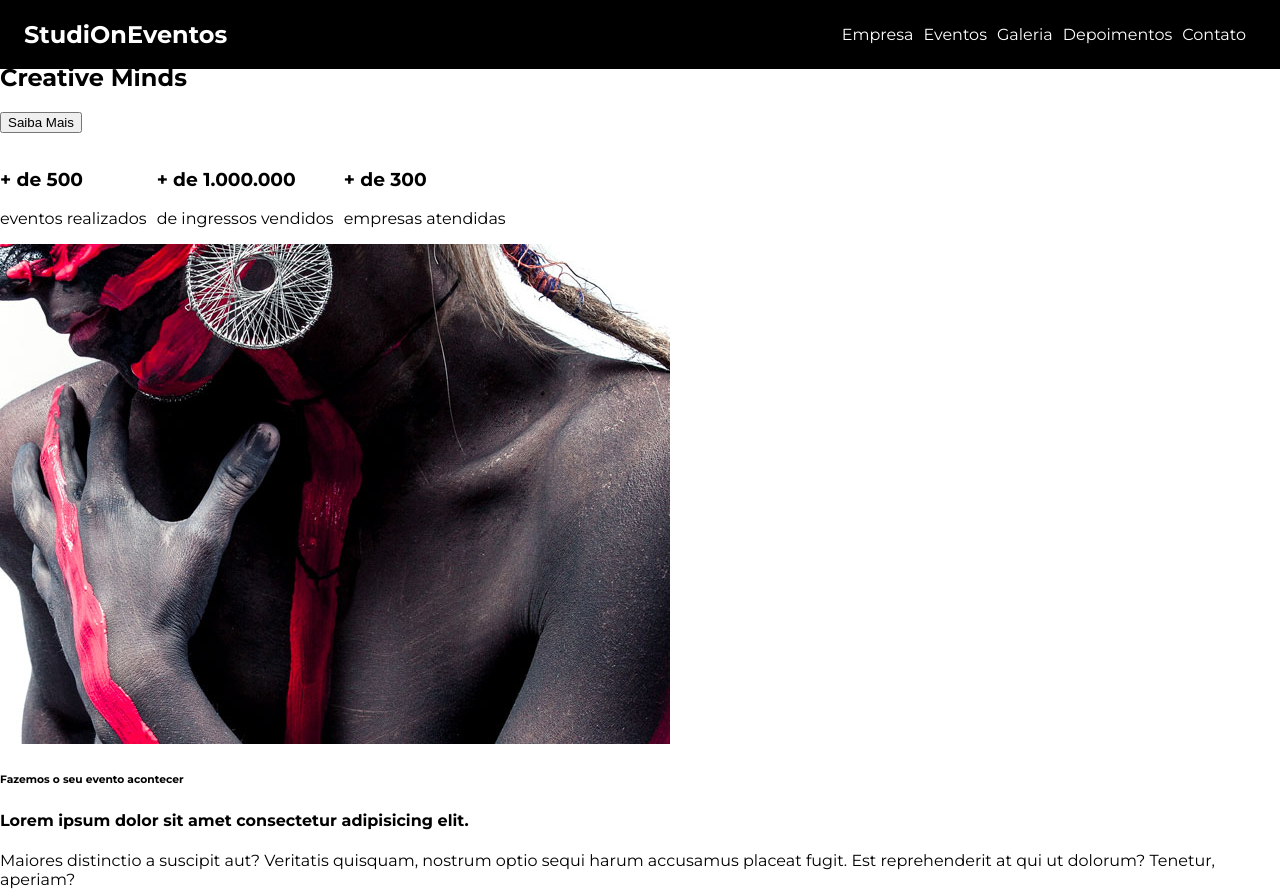
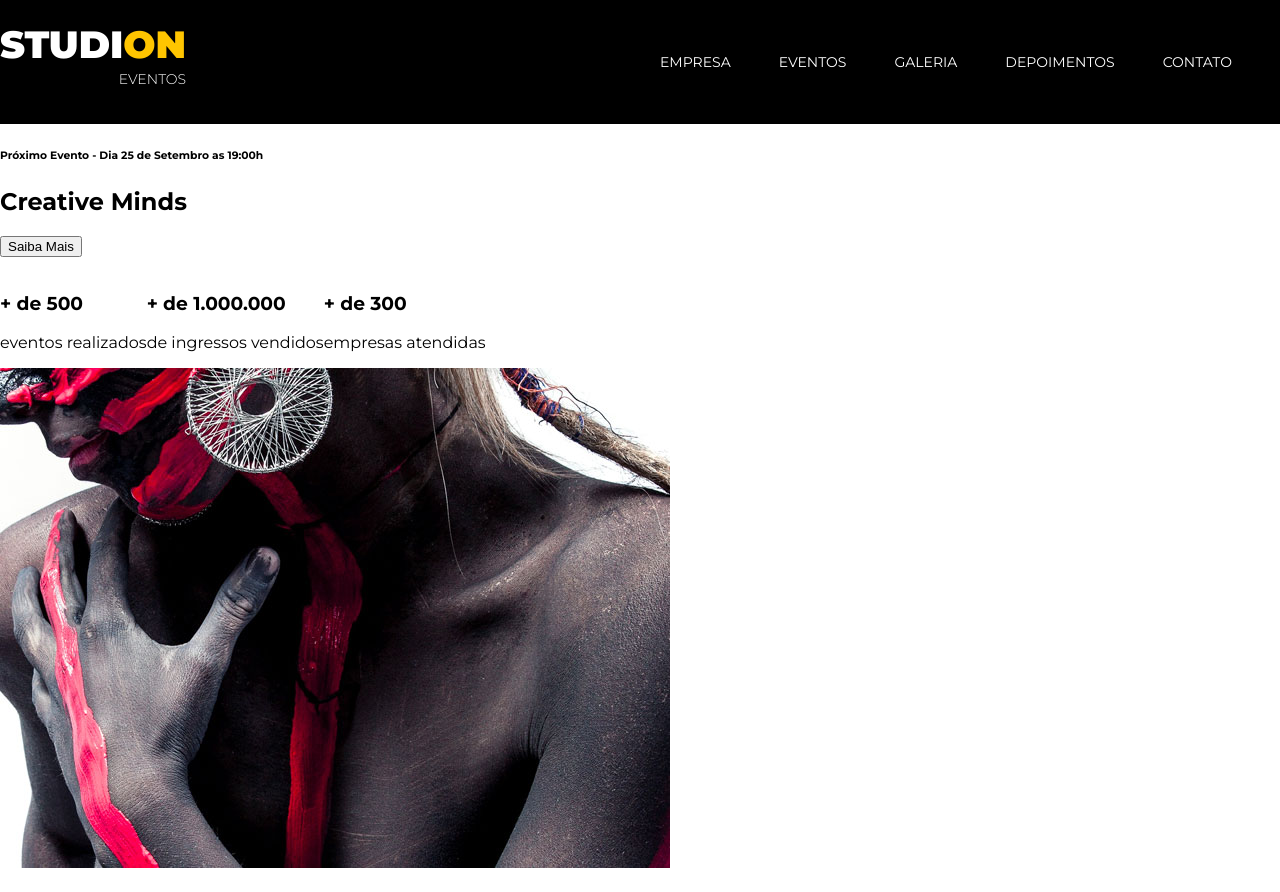
Before and after one commit to wilianfausto/studion, a website: page src/index.html in a window 1280 px wide. Shown: the top 892 px of the page. Drawn offline with Linux system fonts and the light colour scheme.

Commit message:
feat(navbar)adjusted color, height, width of the logo, and distance between header

```diff
--- a/src/index.html
+++ b/src/index.html
@@ -12,7 +12,10 @@
 <body>
 
     <nav class="navbar">
-        <h1>Studi<span>On</span><span>Eventos</span></h1>
+        <h1 class="logo-studion">
+            Studi<span class="copy--primary">on</span>
+            <span class="logo-studion__subtitle">Eventos</span>
+        </h1>
         <ul class="navbar__links">
             <li>
                 <a href="#empresa">
@@ -84,7 +87,7 @@
     </main>
 
     <footer>
-        <h2>Studi<span>On</span><span>Eventos</span></h2>
+        <h2>Studi<span>on</span><span>Eventos</span></h2>
         <form>
             <label>Receba news e promoções</label>
             <input type="email" placeholder="e-mail"/>
--- a/src/style.css
+++ b/src/style.css
@@ -1,4 +1,4 @@
-@import url('https://fonts.googleapis.com/css2?family=Montserrat:wght@400;700&display=swap'); /*impostação fontes */
+@import url('https://fonts.googleapis.com/css2?family=Montserrat:wght@300;400;700;900&display=swap'); /*impostação fontes */
 
 * {
     box-sizing: border-box;
@@ -12,7 +12,8 @@
 }
 
 body {
-    margin: 0
+    margin: 0;
+    padding-top: 7.75rem;
 }
 
 ul {
@@ -21,9 +22,6 @@ ul {
     padding: 0;
 }
 
-li {
-    margin-right: .625rem;
-}
 
 .navbar { /*link para classe sempre utiliza ponto*/
     position: fixed;
@@ -32,14 +30,24 @@ li {
     align-items: center;
     top: 0;
     left: 0;
+
     padding: 0rem 1.5rem;
     width: 100vw;
+    height: 7.75rem;
+    padding: 0;
+
     background-color: #000;
     color: #fff;
 }
 
 .navbar__links {
     justify-self: end;
+}
+
+.navbar__links li {
+    margin-right: 3rem;
+    font-size: .875rem;
+    text-transform: uppercase;
 }
 
 .navbar__links a {
@@ -51,3 +59,20 @@ li {
 .navbar__links a:hover /*utilizado para sombras*/ {
     color: var(--color-primary);
 }
+
+.logo-studion {
+    font-size: 2.375rem;
+    font-weight: 900;
+    text-transform: uppercase;
+    line-height: 1ch; /*relativo ao tamanho da altura do glifo 0 da fonte*/
+    text-align: right;
+}
+
+.logo-studion__subtitle {
+    font-size: .875rem;
+    font-weight: 300;
+}
+
+.copy--primary {
+    color: var(--color-primary);
+}
```
